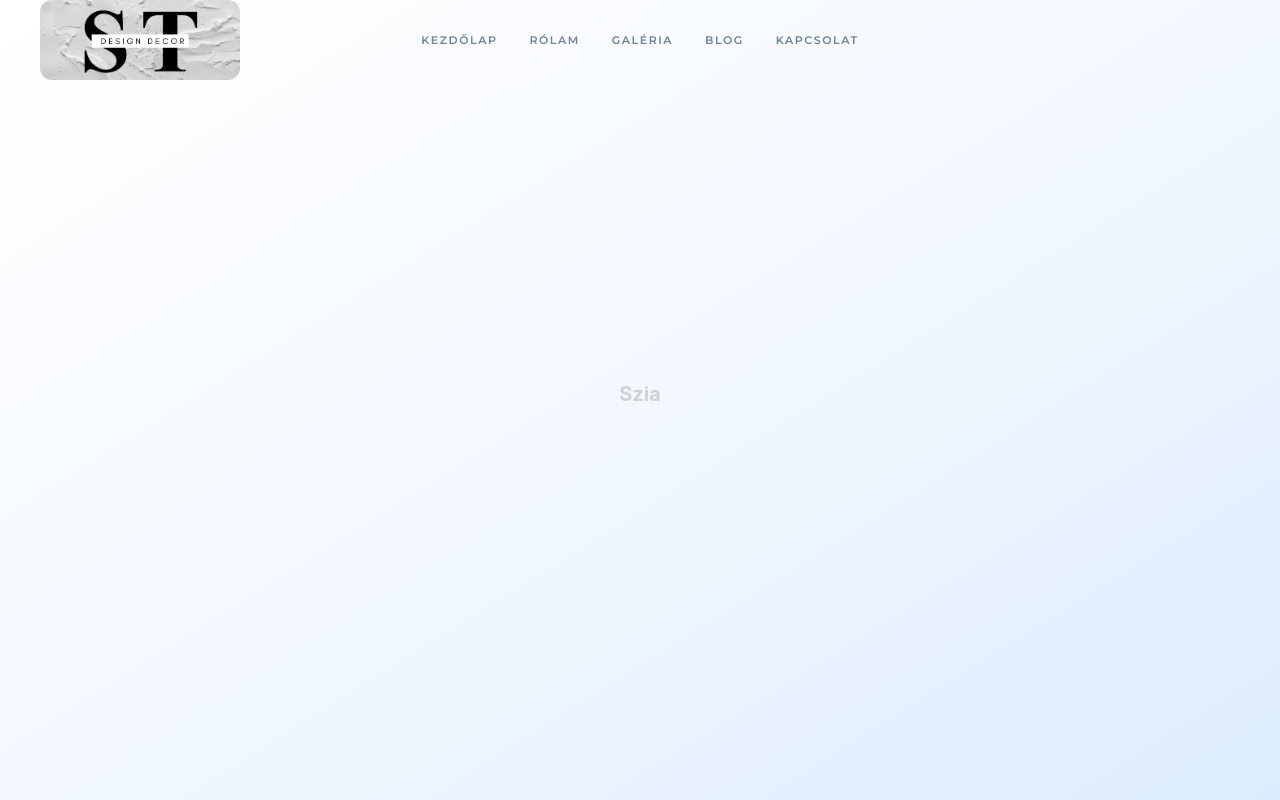
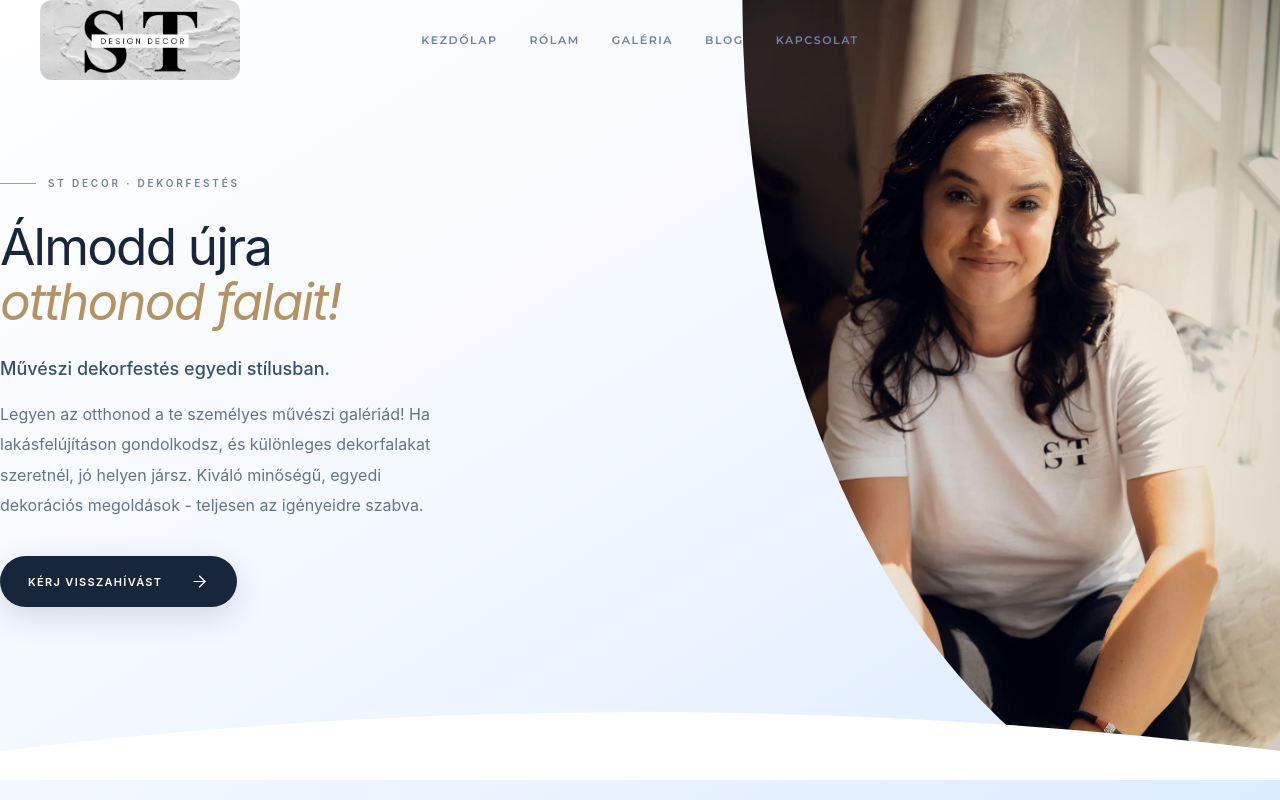
Before and after one commit to zoltannyiri/ST-Decor, a React (Vite) app in the folder web/: page / in a window 1280 px wide. Built offline with nearby package versions, Linux system fonts and the light colour scheme.

Commit message:
create HeroHeader

```diff
--- a/web/src/App.css
+++ b/web/src/App.css
@@ -0,0 +1,11 @@
+.hero-image-shape {
+  width: 100%;
+  height: 100%;
+  clip-path: ellipse(100% 108% at 100% 0%);
+}
+
+@media (min-width: 1024px) {
+  .hero-image-shape {
+    clip-path: ellipse(100% 108% at 100% 0%);
+  }
+}
--- /dev/null
+++ b/web/src/components/HeroHeader.jsx
@@ -0,0 +1,100 @@
+
+
+export default function HeroHeader({ children }) {
+  return (
+    <section id="home" className=" relative isolate w-full overflow-hidden bg-linear-to-br from-white via-[#f3f8ff] to-[#dcebff] " >
+      {/* Bal oldal - szöveges tartalom */}
+      <div className=" relative z-10 mx-auto flex min-h-[420px] max-w-7xl  px-6 pt-[300px] pb-12 lg:min-h-[780px] lg:px-0 lg:pt-44 lg:pb-24">
+
+        <div className="w-full max-w-xl lg:w-[48%]">
+          {children ?? (
+            <div className="flex flex-col items-start">
+
+              {/* Kategória */}
+              <div className="mb-7 flex items-center gap-3">
+                <span className="h-px w-9 bg-[#c39d4a]" />
+                <span className="hidden lg:block text-[10px] font-semibold uppercase tracking-[0.28em] text-[#6c82a8]">
+                  ST DECOR · DEKORFESTÉS
+                </span>
+              </div>
+
+              {/* Főcím */}
+              <h1 className="max-w-xl font-garamond text-[clamp(2.3rem,4vw,3.8rem)] leading-[1.08] tracking-[-0.035em] text-[#18263c]">
+                Álmodd újra
+                <span className="block italic text-[#b39361]">
+                  otthonod falait!
+                </span>
+              </h1>
+
+              <p className="mt-6 max-w-md text-base font-medium leading-relaxed text-[#375074] sm:text-lg">
+                Művészi dekorfestés egyedi stílusban.
+              </p>
+
+              <p className="mt-4 max-w-md text-sm leading-[1.9] text-[#64748b] sm:text-base">
+                Legyen az otthonod a te személyes művészi galériád! Ha lakásfelújításon gondolkodsz, és különleges dekorfalakat szeretnél, jó helyen jársz.
+                Kiváló minőségű, egyedi dekorációs megoldások - teljesen az igényeidre szabva.
+              </p>
+
+              <button
+                type="button"
+                onClick={() =>
+                  document.getElementById("kapcsolat")?.scrollIntoView({
+                    behavior: "smooth",
+                  })
+                }
+                className="cursor-pointer group mt-9 inline-flex items-center justify-center gap-7 rounded-full bg-[#18263c] px-7 py-4 text-[11px] font-semibold uppercase
+                  tracking-[0.12em]
+                  text-white shadow-[0_10px_30px_rgba(24,38,60,0.15)] transition-all duration-300
+                  hover:-translate-y-1 hover:bg-[#375074] hover:shadow-[0_15px_35px_rgba(24,38,60,0.2)]">
+                    Kérj visszahívást
+
+                <svg
+                  xmlns="http://www.w3.org/2000/svg"
+                  width="19"
+                  height="19"
+                  viewBox="0 0 24 24"
+                  fill="none"
+                  stroke="currentColor"
+                  strokeWidth="1.5"
+                  strokeLinecap="round"
+                  strokeLinejoin="round"
+                  className="transition-transform duration-300 group-hover:translate-x-1"
+                >
+                  <path d="M5 12h14" />
+                  <path d="m12 5 7 7-7 7" />
+                </svg>
+              </button>
+
+            </div>
+          )}
+        </div>
+
+      </div>
+
+      {/* Jobb oldal - képhely */}
+      <div className="absolute top-20 right-0 h-[360px] w-[90%] lg:inset-y-0 lg:h-full lg:w-[42%]">
+        <div className="hero-image-shape relative h-full w-full overflow-hidden bg-[#c8d7e8]">
+          <img
+            src="/profil1.png"
+            alt="ST Decor bemutatkozó kép"
+            className="h-full w-full object-cover object-[center_15%]"
+          />
+          <div className=" pointer-events-none absolute inset-x-0 bottom-0 h-48 bg-linear-to-b from-transparent to-[#f3f8ff] lg:hidden" />
+        </div>
+      </div>
+
+      {/* Alsó hullámos elválasztó */}
+      <svg
+        className="pointer-events-none absolute bottom-[-1px] left-0 z-20 h-10 w-full lg:h-24"
+        viewBox="0 0 1920 160"
+        preserveAspectRatio="none"
+        aria-hidden="true"
+      >
+        <path
+          d="M0 110 Q960 -20 1920 110 L1920 160 L0 160 Z"
+          fill="#ffffff"
+        />
+      </svg>
+    </section>
+  )
+}
--- a/web/src/pages/HomePage.jsx
+++ b/web/src/pages/HomePage.jsx
@@ -1,10 +1,10 @@
+import HeroHeader from "../components/HeroHeader"
+
 export default function HomePage() {
   return (
-    <div className="min-h-screen bg-linear-to-br from-[white] via-[#f3f8ff] to-[#dcebff] flex flex-col justify-center items-center">
-      <h1 className="text-xl font-bold text-[#d0d1d3] font-garamond">
-        Szia
-      </h1>
-      <hr className="mt-3 h-px border-0 bg-[#c39d4a]" />
+    <div className="min-h-screen bg-linear-to-br from-[white] via-[#f3f8ff] to-[#dcebff]">
+      <HeroHeader />
+
     </div>
   )
 }
```
Also changed, not shown: web/public/profil1.png (added).
